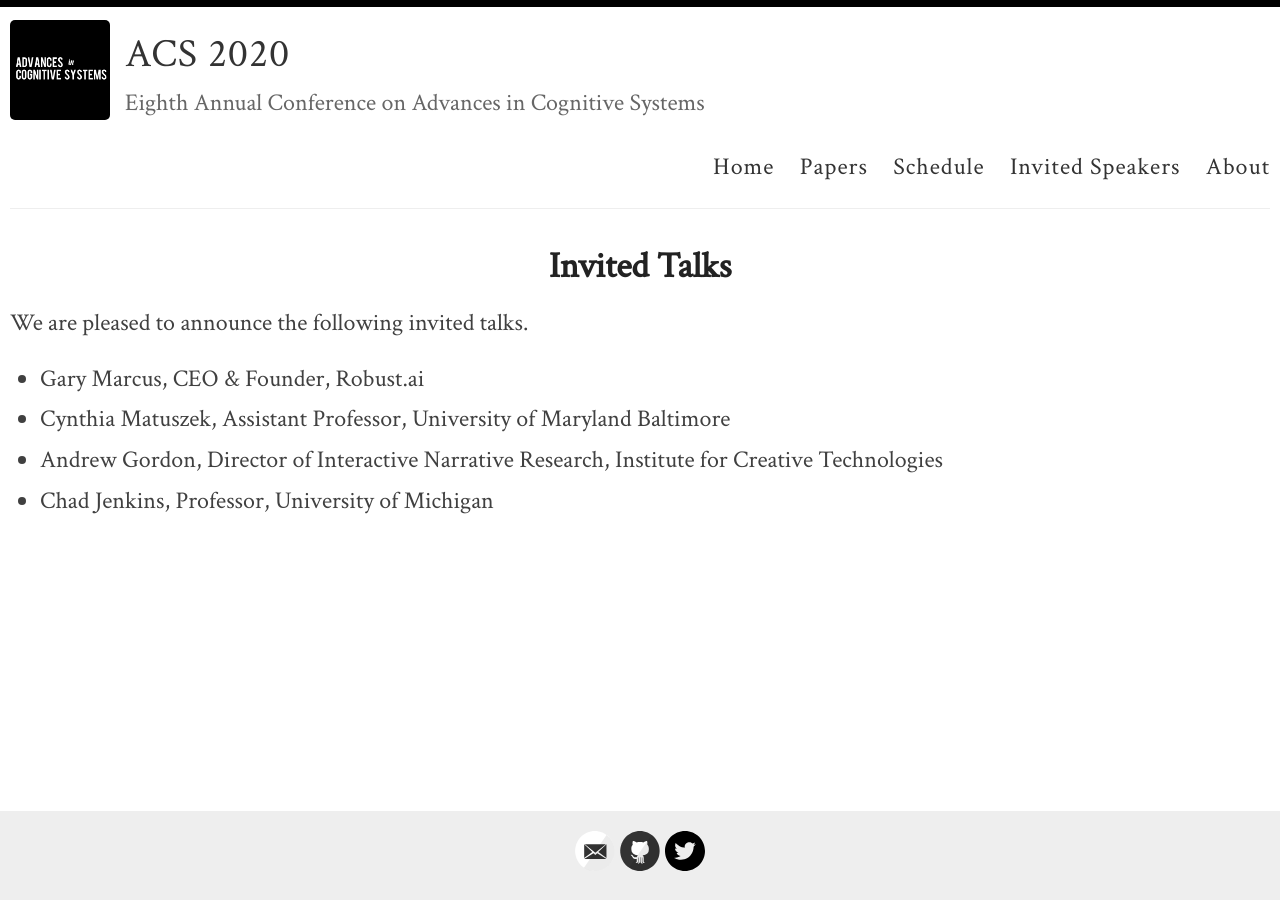
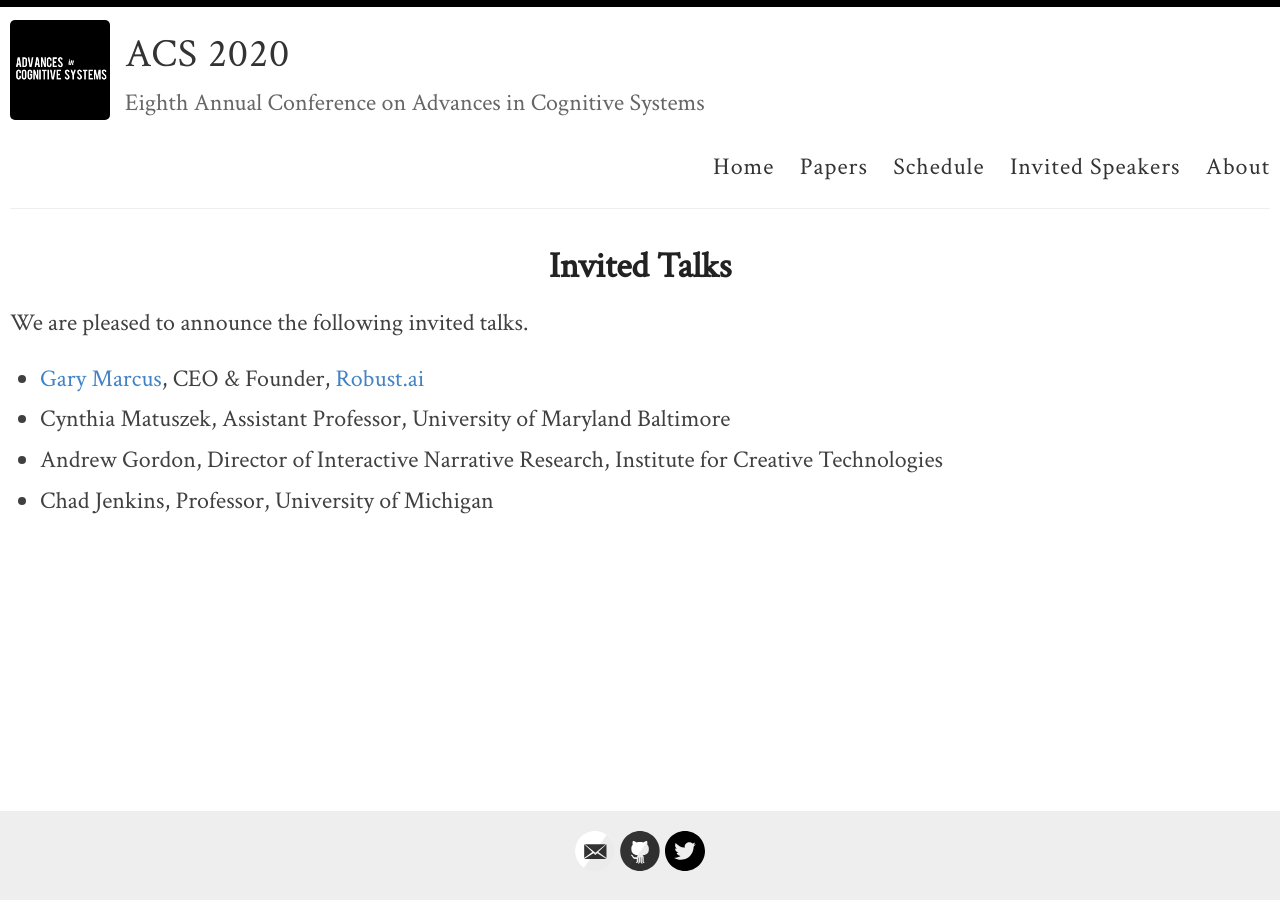
Before and after one commit to anna-reali/dc2021, a Jekyll site: the page built from _pages/invited_talks.md, in a window 1280 px wide. Built offline with Jekyll 4.4.1, drawn with Linux system fonts in a browser that asks for light colours; part of the change alters nothing that is shown.

```diff
--- a/_pages/invited_talks.md
+++ b/_pages/invited_talks.md
@@ -6,7 +6,7 @@ permalink: /talks/
 
 We are pleased to announce the following invited talks.
 
-- Gary Marcus, CEO & Founder, Robust.ai
+- [Gary Marcus](http://garymarcus.com/), CEO & Founder, [Robust.ai](https://www.robust.ai/)
 - Cynthia Matuszek, Assistant Professor, University of Maryland Baltimore
 - Andrew Gordon, Director of Interactive Narrative Research, Institute for Creative Technologies
 - Chad Jenkins, Professor, University of Michigan
```
